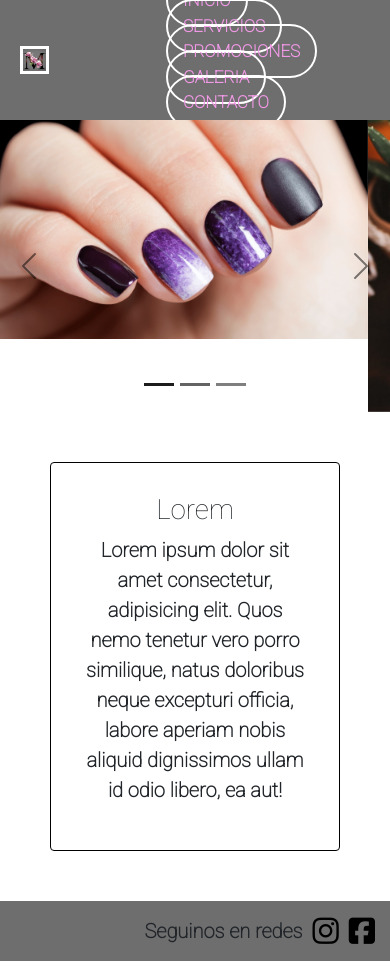
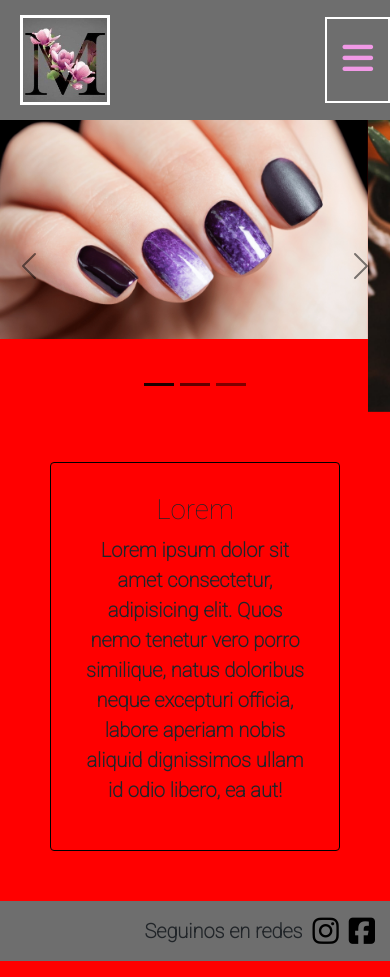
Before and after one commit to TomasRomanoo/ProtectoFinal-DesarrolloWeb-CoderHouse, a plain HTML site: page index.html in a window 390 px wide. Drawn offline with Linux system fonts and the light colour scheme.

Commit message:
menu hambur funcionando

```diff
--- a/index.html
+++ b/index.html
@@ -22,6 +22,9 @@
           <img src="img/u00.jpg" class="logo" alt="">
           </a>
         </div>
+
+        <input type="checkbox" id="btn-menu">
+        <label for="btn-menu"><i class="fas fa-bars"></i></label>
 
         <nav class="botonera">
             <ul>
--- a/scss/estilo.scss
+++ b/scss/estilo.scss
@@ -15,14 +15,32 @@ body{
         align-items: center;
         /* position: fixed; */
 
+        #btn-menu{
+            display: none;
+        }
+
+        label {
+            display: none;
+            font-size: 35px;
+            padding: 15px;
+            color: rgb(241, 153, 230);
+            border: solid 2px white;
+        }
+        label:hover {
+            cursor: pointer;
+            background-color: rgb(82, 82, 82);
+            transition: 800ms;
+        }
 
         .botonera{
             margin-right: 40px;
         ul{
+            display: flex;
+            justify-content: flex-end;
             li{
-            display: inline;
-            margin-left: 20px;
-              a{
+                margin-left: 20px;
+
+                a{
                 text-decoration: none;
                 text-transform: uppercase;
                 font-weight: bold;
@@ -37,7 +55,7 @@ body{
             }
         }
         a:hover{
-            background-color: rgb(149, 149, 149);
+            background-color: rgb(82, 82, 82);
             transition: 800ms;
         }
     }
@@ -46,15 +64,13 @@ body{
             margin-left: 20px;
             border: solid white;
             width: 25%;
+            min-height: 90px;
+            min-width: 90px;
+
 
         }
     }
 }
-
-
-
-
-
 
 
 
@@ -83,3 +99,44 @@ footer{
             transition: 600ms;
         }
 }
+
+@media (max-width:992px) {
+
+   body{
+    background-color: red;
+    header{
+        label{
+            display: block;
+            position: end;
+        }
+
+        .botonera{
+            position: absolute;
+            z-index: 6;
+
+            background-color: rgb(245, 13, 13);
+            // background-color: rgb(110, 110, 110);
+            width: 40%;
+            margin-top: 460px;
+            margin-left: -60%;
+
+
+
+            ul{
+                flex-direction: column;
+                display: flex;
+                padding: 0;
+
+                li{
+                    display: block;
+                    padding: 15px 20px;
+                    margin: 5px;
+                }
+            }
+        }
+        #btn-menu:checked ~ .botonera {
+            margin-left:0;
+        }
+    }
+    }
+}
```
Also changed, not shown: css/estilo.css, 1 other file.
